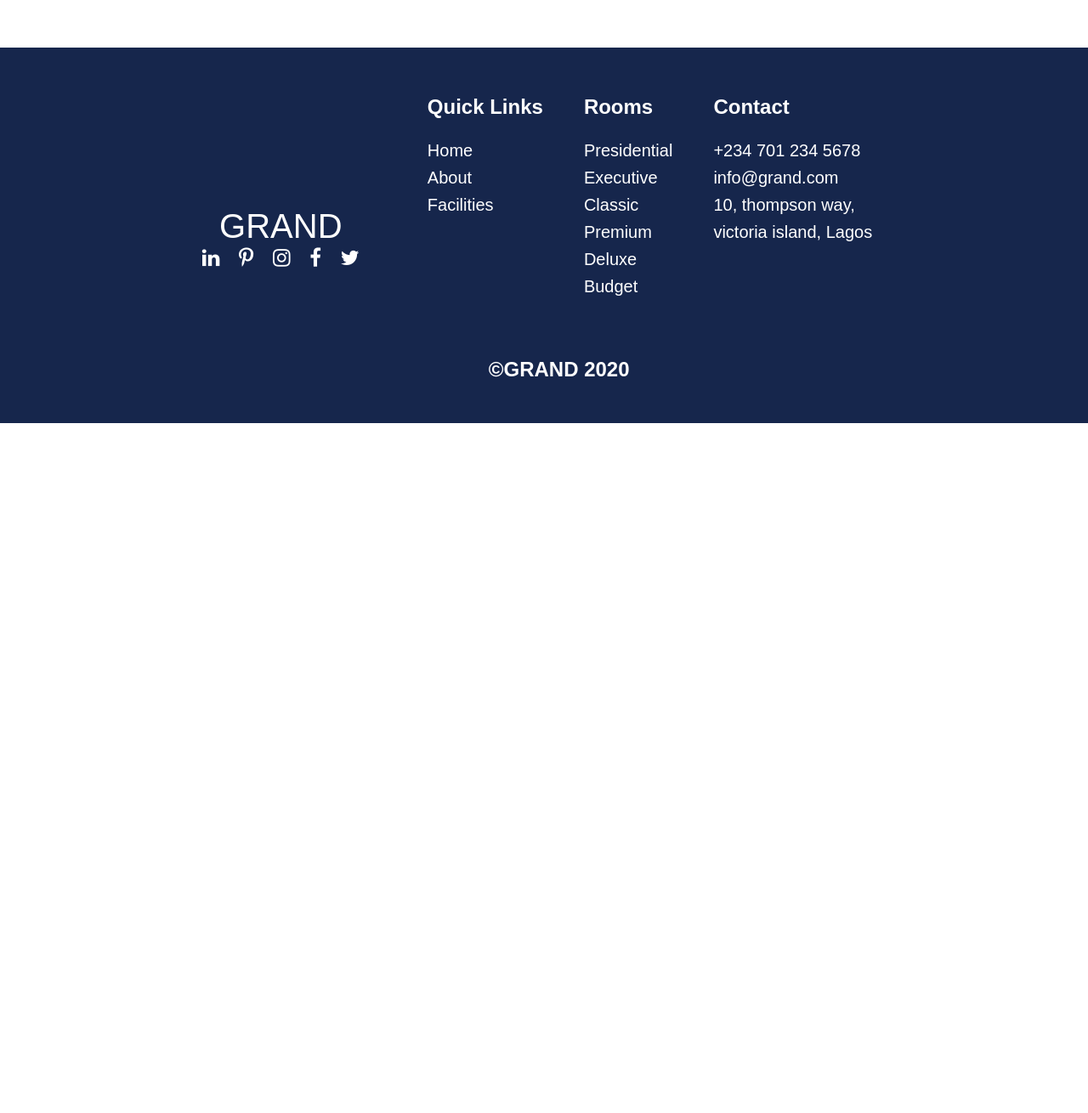
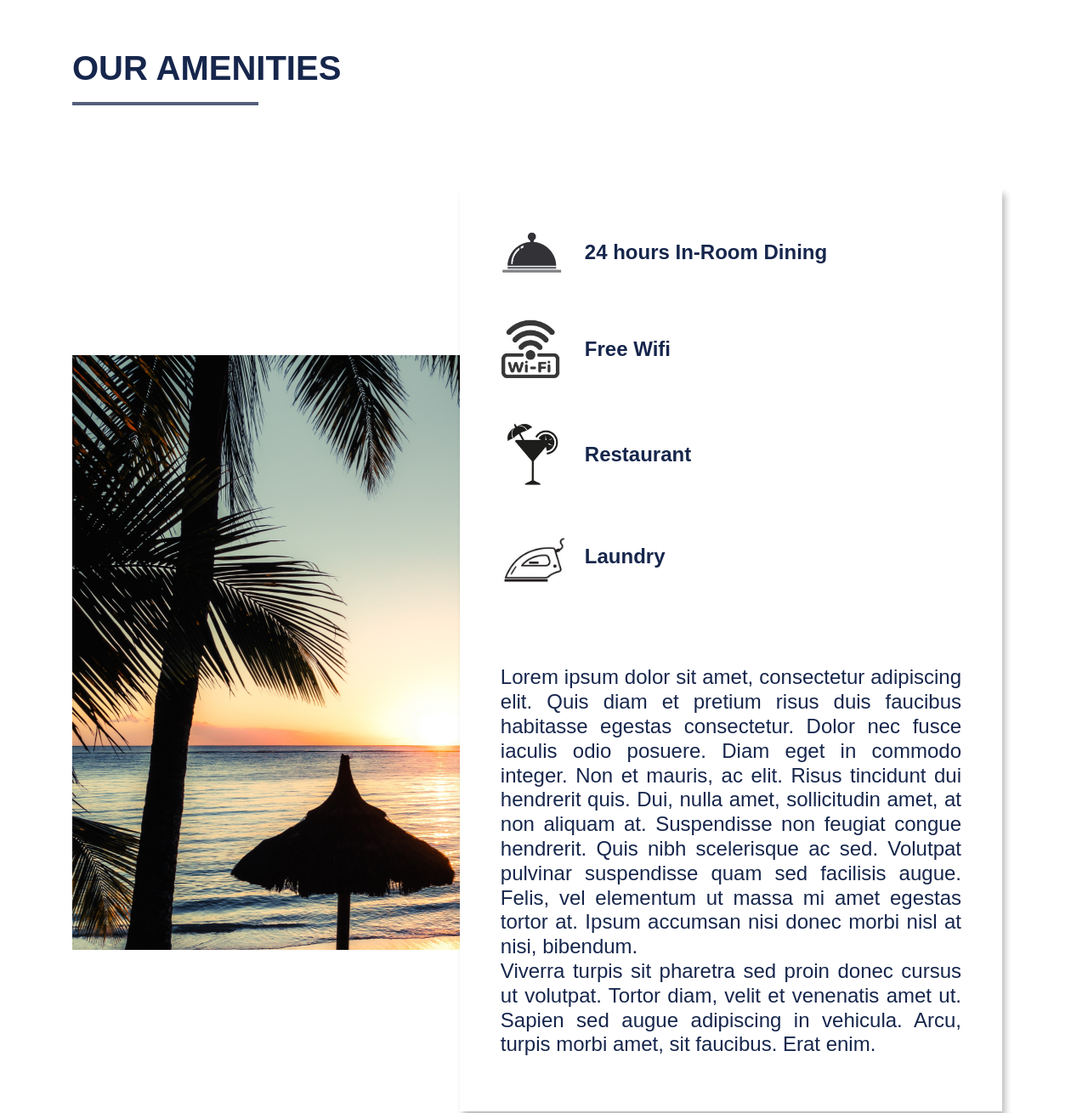
Before and after one commit to bony237/hotel_envato_avengers, a plain HTML site: page facilities.html in a window 1280 px wide. Shown: the part 1660-2970 px from the top of the page at 85% size. Before the commit the page ends 2158 px from the top, so only its background shows below. Drawn offline with nearby package versions, Linux system fonts and the light colour scheme; a web font is replaced by a local one.

Commit message:
amenities block Ok, facilities page Done

```diff
--- a/facilities.html
+++ b/facilities.html
@@ -40,7 +40,7 @@
               class="d-flex flex-row flex-wrap align-items-center justify-content-center"
             >
               <p class="mx-4 m-md-4">
-                <a href="#" class="text-reset">HOME</a>
+                <a href="homepage.html" class="text-reset">HOME</a>
               </p>
               <p class="mx-4 m-md-4">
                 <a href="#" class="text-reset">ROOMS & RATES</a>
@@ -129,6 +129,59 @@
     </div>
     <!--end Some facilities-->
 
+    <!--Amenities-->
+    <div class="amenities position-relative my-5 pb-5 singleColor">
+      <div class="container">
+        <h1 class="font-weight-bold">OUR AMENITIES</h1>
+        <hr class="col-2 ml-0" />
+        <div class="d-flex flex-row align-items-center mt-5 pt-5 mr-3">
+          <div class="w-100 img_amenities d-none d-lg-block"></div>
+          <div class="text_amenities p-5 col col-lg-7 h4">
+            <div class="pb-5">
+              <div class="d-flex mb-5 align-items-center">
+                <img src="style/dining.jpg" alt="dining" />
+                <p class="ml-4 font-weight-bold my-0">
+                  24 hours In-Room Dining
+                </p>
+              </div>
+
+              <div class="d-flex my-5 align-items-center">
+                <img src="style/wifi.jpg" alt="free wifi" />
+                <p class="ml-4 font-weight-bold my-0">Free Wifi</p>
+              </div>
+              <div class="d-flex my-5 align-items-center">
+                <img src="style/bar.jpg" alt="restaurant" />
+                <p class="ml-4 font-weight-bold my-0">Restaurant</p>
+              </div>
+              <div class="d-flex my-5 align-items-center">
+                <img src="style/laundry.jpg" alt="laundry" />
+                <p class="ml-4 font-weight-bold my-0">Laundry</p>
+              </div>
+            </div>
+            <div>
+              <p class="text-justify">
+                Lorem ipsum dolor sit amet, consectetur adipiscing elit. Quis
+                diam et pretium risus duis faucibus habitasse egestas
+                consectetur. Dolor nec fusce iaculis odio posuere. Diam eget in
+                commodo integer. Non et mauris, ac elit. Risus tincidunt dui
+                hendrerit quis. Dui, nulla amet, sollicitudin amet, at non
+                aliquam at. Suspendisse non feugiat congue hendrerit. Quis nibh
+                scelerisque ac sed. Volutpat pulvinar suspendisse quam sed
+                facilisis augue. Felis, vel elementum ut massa mi amet egestas
+                tortor at. Ipsum accumsan nisi donec morbi nisl at nisi,
+                bibendum. <br />
+                Viverra turpis sit pharetra sed proin donec cursus ut volutpat.
+                Tortor diam, velit et venenatis amet ut. Sapien sed augue
+                adipiscing in vehicula. Arcu, turpis morbi amet, sit faucibus.
+                Erat enim.
+              </p>
+            </div>
+          </div>
+        </div>
+      </div>
+    </div>
+    <!--end Amenities-->
+
     <!--Footer-->
     <footer class="position-relative">
       <div
--- a/style/facilities.css
+++ b/style/facilities.css
@@ -1,3 +1,5 @@
+/*style Some facilities*/
+
 .some_facilities,
 .some_facilities > div:first-child {
   min-height: 957px;
@@ -52,3 +54,29 @@
 .single_facility:nth-child(6) {
   background: url("facilities_bar.png") border-box no-repeat center;
 }
+
+/*end style Some facilities*/
+
+/*style Amenities*/
+.amenities {
+  min-height: 1200px;
+}
+
+hr {
+  border: 2px solid #16264cbc;
+}
+
+.img_amenities {
+  height: 770px;
+  background: url("facilities_amenities.png") border-box no-repeat left center;
+}
+
+.text_amenities {
+  box-shadow: 4px 8px 7px rgba(0, 0, 0, 0.25);
+}
+
+.text_amenities img {
+  width: 75px;
+}
+
+/*end style Amenities*/
```
Also changed, not shown: style/dining.jpg (added).
